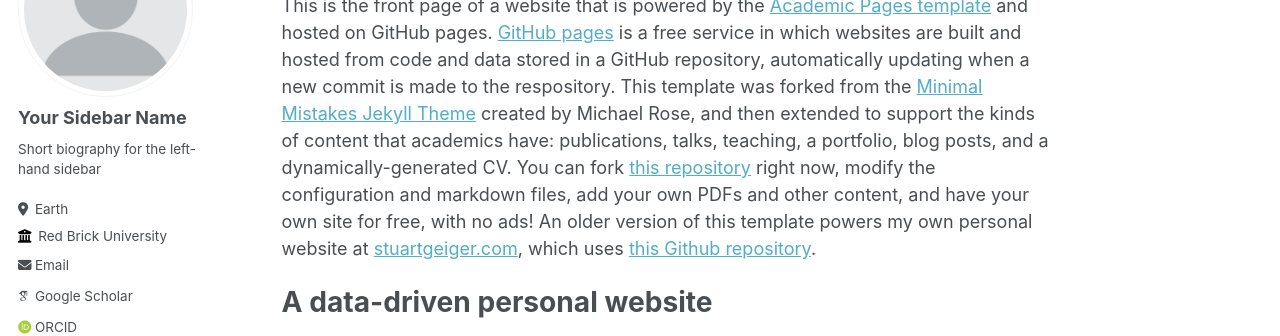
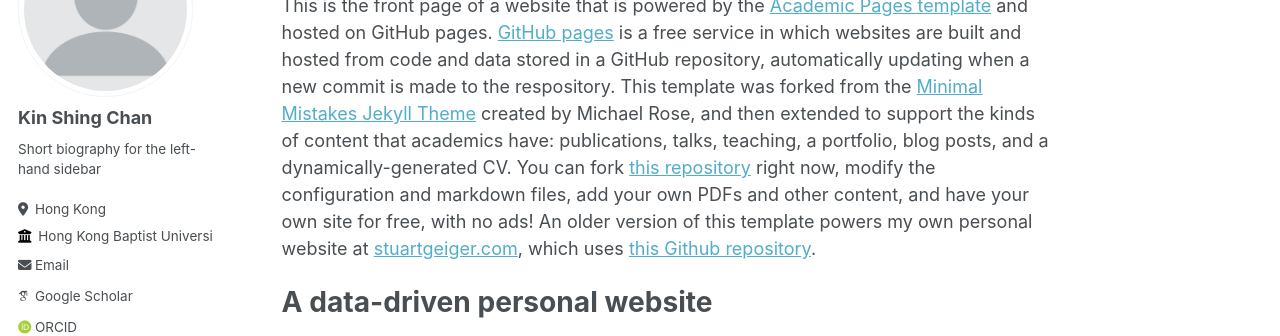
Before and after one commit to kschan987/ks3, a Jekyll site: the page built from _pages/about.md, in a window 1280 px wide. Shown: the part 184-520 px from the top of the page. Built offline with Jekyll 4.4.1, drawn with Linux system fonts in a browser that asks for light colours; some web fonts are replaced.

Commit message:
Update _config.yml

```diff
--- a/_config.yml
+++ b/_config.yml
@@ -10,8 +10,8 @@
 locale                   : "en-US"
 title                    : "KS CHAN"
 title_separator          : "-"
-name                     : &name Kin Shing CHAN
-description              : &description "personal description"
+name                     : "Kin Shing CHAN"
+description              : "MPhil student in Mathematics in Hong Kong Baptist University"
 url                      : https://academicpages.github.io # the base hostname & protocol for your site e.g. "https://mmistakes.github.io"
 baseurl                  : "" # the subpath of your site, e.g. "/blog"
 repository               : "academicpages/academicpages.github.io"
@@ -22,11 +22,11 @@ repository               : "academicpages/academicpages.github.io"
 author:
   # Biographic information
   avatar           : "profile.png"
-  name             : "Your Sidebar Name"
+  name             : "Kin Shing Chan"
   pronouns         : # example: "she/her"
   bio              : "Short biography for the left-hand sidebar"
-  location         : "Earth"
-  employer         : "Red Brick University"
+  location         : "Hong Kong"
+  employer         : "Hong Kong Baptist University"
   uri              : # URL
   email            : "none@example.org"
 
```
